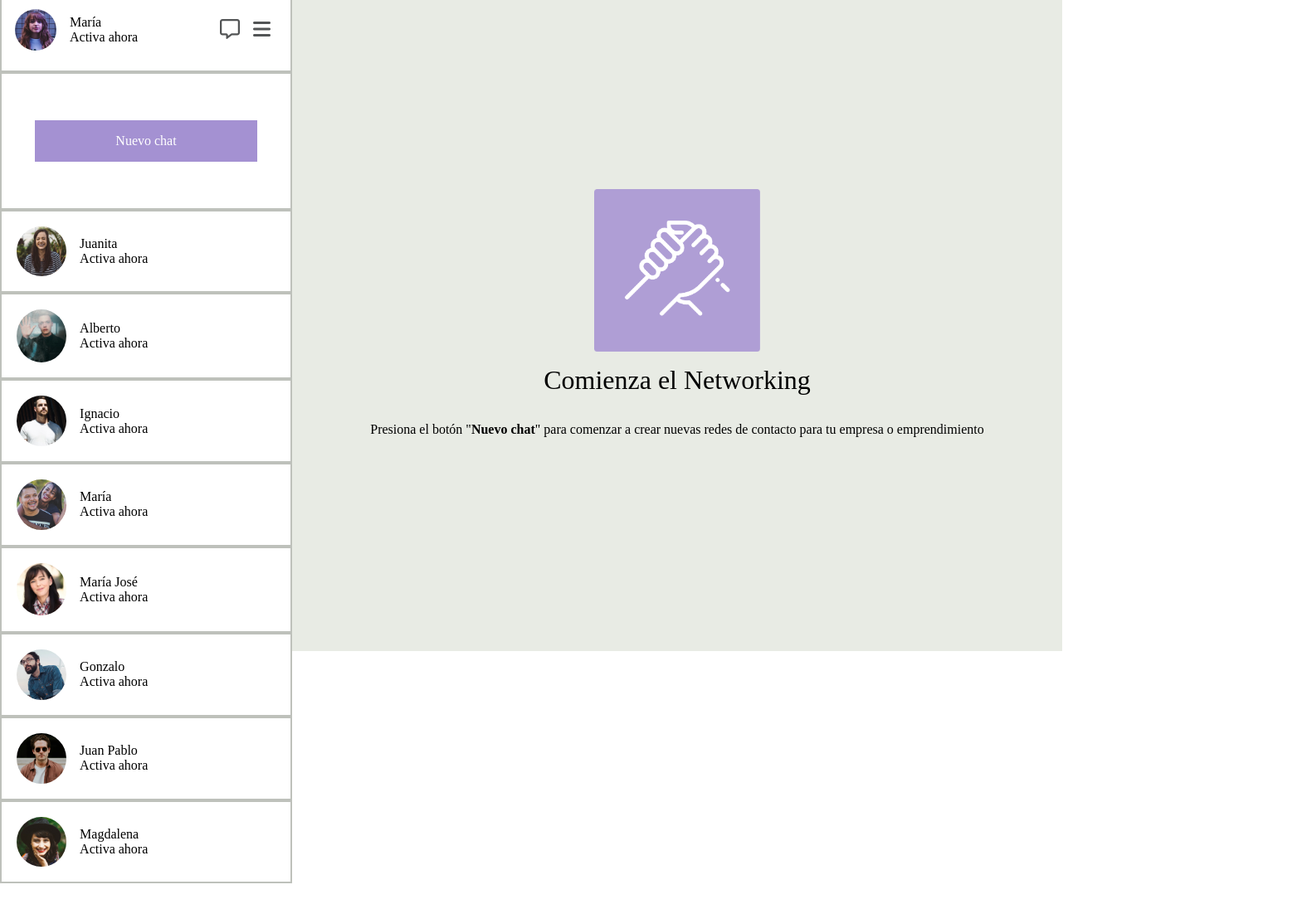
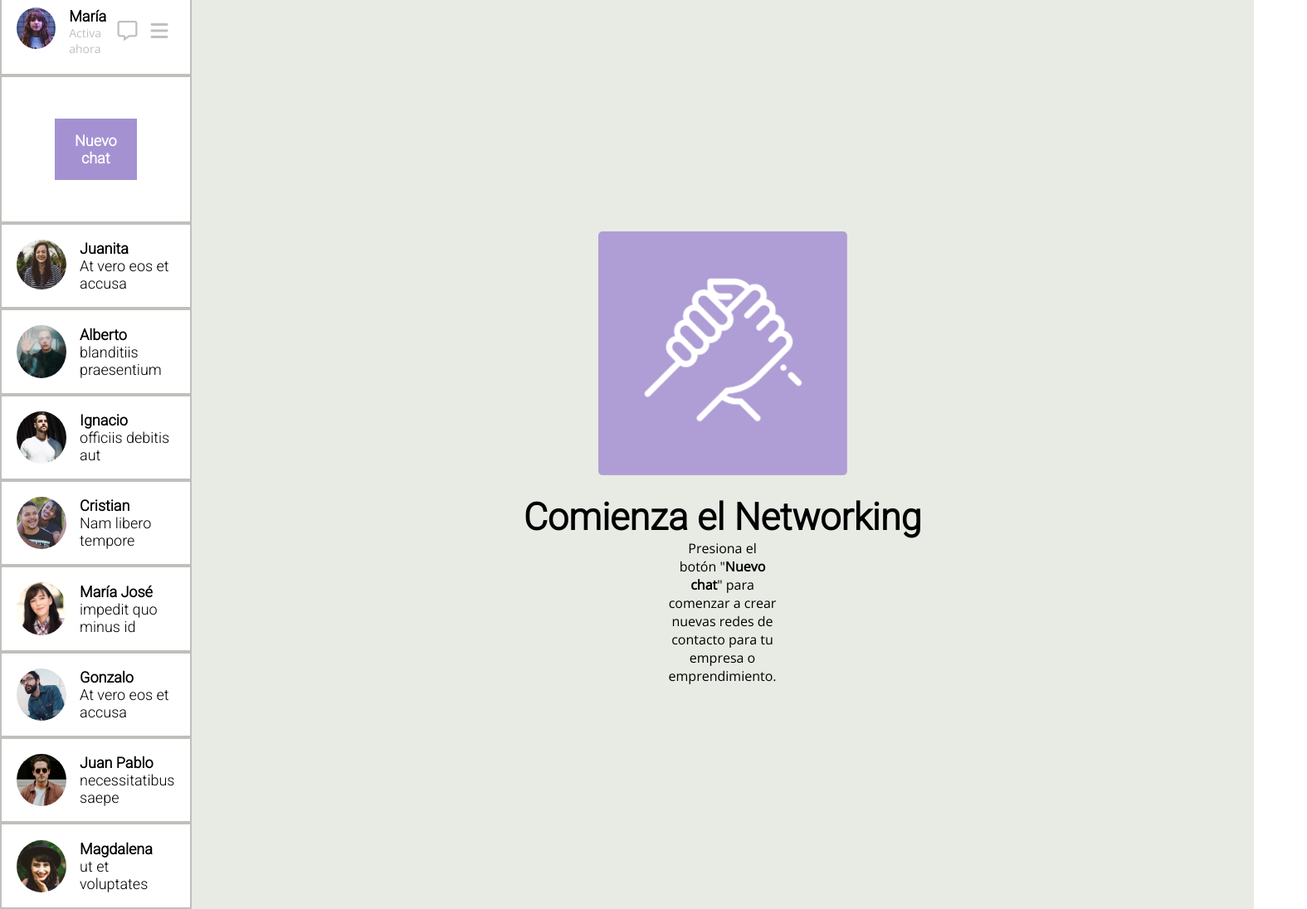
Before and after one commit to pramirezd/desafio1-cssavanzado, a plain HTML site: page index.html in a window 1280 px wide. Shown: the part 15-1111 px from the top of the page at 83% size, 1575 px wide, since content can reach past the window. Before the commit the page ends 1080 px from the top, so only its background shows below. Drawn offline with nearby package versions, Linux system fonts and the light colour scheme.

Commit message:
Modificacion fonts, tamaños, colores

```diff
--- a/assets/css/styles.css
+++ b/assets/css/styles.css
@@ -10,7 +10,7 @@ main{
 .container-chat{
     display: flex;
     flex-direction: column;
-    width: 22rem;
+    width: 25rem;
 }
 
 .user-main{
@@ -18,7 +18,7 @@ main{
     flex-direction: row;
     justify-content: space-between;
     align-items: center;
-    padding: 1rem;
+    padding: 1.13rem;
     border: 2px solid #bec1bb;
 }
 
@@ -40,10 +40,16 @@ main{
 
 .user-name{
     margin: 0;
+    font-family: 'Roboto';
+    font-size: 18px;
+    font-weight: bold;
 }
 
 .user-status{
     margin: 0;
+    font-family: 'Open Sans';
+    font-size: 14px;
+    color: #bec1bb;
 }
 
 .icons{
@@ -61,7 +67,10 @@ main{
 }
 
 .new-chat{
-    padding: 40px;
+    padding-left: 4rem;
+    padding-right: 4rem;
+    padding-top: 2rem;
+    padding-bottom: 2rem;
     border: 2px solid #bec1bb;
 }
 
@@ -70,6 +79,9 @@ main{
     padding: 1rem;
     text-align: center;
     color: white;
+    font-family: 'Roboto';
+    font-size: 18px;
+    font-weight: bold;
 }
 
 .client-info{
@@ -88,10 +100,15 @@ main{
 
 .client-name{
     margin: 0;
+    font-family: 'Roboto';
+    font-size: 18px;
+    font-weight: bold;
 }
 
 .client-message{
     margin: 0;
+    font-family: 'Roboto';
+    font-size: 18px;
 }
 
 .container-view{
@@ -99,12 +116,29 @@ main{
     flex-direction: column;
     justify-content: center;
     align-items: center;
-    width: calc(100% - 22rem);
-    height: 100vh;
+    width: 100%;
+    min-height: 100vh;
     background-color: #e8ebe4;
 }
 
+.img-hands{
+    margin: 1.5rem;
+}
+
 .titulo1{
-    font-size: xx-large;
-    margin: 1rem;
+    font-family: 'Roboto';
+    font-size: 45px;
+    font-weight: bolder;
+    text-align: center;
+    margin: 0;
 }
+
+.parrafo1{
+    font-family: 'Open Sans';
+    font-size: 16px;
+    font-weight: normal;
+    text-align: center;
+    padding-left: 40rem;
+    padding-right: 40rem;
+    margin: 0;
+}
--- a/index.html
+++ b/index.html
@@ -7,7 +7,7 @@
     <script src="https://kit.fontawesome.com/46b5c2afd3.js" crossorigin="anonymous"></script>
     <link rel="preconnect" href="https://fonts.googleapis.com">
     <link rel="preconnect" href="https://fonts.gstatic.com" crossorigin>
-    <link href="https://fonts.googleapis.com/css2?family=Open+Sans&family=Roboto:wght@700&display=swap" rel="stylesheet">
+    <link href="https://fonts.googleapis.com/css2?family=Open+Sans&family=Roboto:wght@300&display=swap" rel="stylesheet">
     <title>Chat</title>
 </head>
 <body>
@@ -24,8 +24,8 @@
                     </div>
                 </div>
                 <div class="icons">
-                    <p class="msgs"><i class="fa-regular fa-message fa-xl" style="color: #525455;"></i></p>
-                    <p class="bars"><i class="fa-solid fa-bars fa-xl" style="color: #525455;"></i></p>
+                    <p class="msgs"><i class="fa-regular fa-message fa-xl" style="color: #bec1bb;"></i></p>
+                    <p class="bars"><i class="fa-solid fa-bars fa-xl" style="color: #bec1bb;"></i></p>
                 </div>
             </div>
             <!-- Contenedor botón chat -->
@@ -34,79 +34,75 @@
             </div>
             <!-- Contenedores de contactos -->
             <div class="client-info">
-                <img src="assets/img/juanita.jpg" alt="maria" width="60px" height="60px" class="img-chat">
+                <img src="assets/img/juanita.jpg" alt="juanita" width="60px" height="60px" class="img-chat">
                 <div class="client-online">
                     <p class="client-name">Juanita</p>
-                    <p class="client-message">Activa ahora</p>
+                    <p class="client-message">At vero eos et accusa</p>
                 </div>
             </div>
 
             <div class="client-info">
-                <img src="assets/img/alberto.jpg" alt="maria" width="60px" class="img-chat">
+                <img src="assets/img/alberto.jpg" alt="alberto" width="60px" class="img-chat">
                 <div class="client-online">
                     <p class="client-name">Alberto</p>
-                    <p class="client-message">Activa ahora</p>
+                    <p class="client-message">blanditiis praesentium</p>
                 </div>
             </div>
 
             <div class="client-info">
-                <img src="assets/img/ignacio.jpg" alt="maria" width="60px" class="img-chat">
+                <img src="assets/img/ignacio.jpg" alt="ignacio" width="60px" class="img-chat">
                 <div class="client-online">
                     <p class="client-name">Ignacio</p>
-                    <p class="client-message">Activa ahora</p>
+                    <p class="client-message">officiis debitis aut</p>
                 </div>
             </div>
 
             <div class="client-info">
-                <img src="assets/img/cristian.jpg" alt="maria" width="60px" class="img-chat">
+                <img src="assets/img/cristian.jpg" alt="cristian" width="60px" class="img-chat">
                 <div class="client-online">
-                    <p class="client-name">María</p>
-                    <p class="client-message">Activa ahora</p>
+                    <p class="client-name">Cristian</p>
+                    <p class="client-message">Nam libero tempore</p>
                 </div>
             </div>
 
             <div class="client-info">
-                <img src="assets/img/mariajose.jpg" alt="maria" width="60px" class="img-chat">
+                <img src="assets/img/mariajose.jpg" alt="mariajose" width="60px" class="img-chat">
                 <div class="client-online">
                     <p class="client-name">María José</p>
-                    <p class="client-message">Activa ahora</p>
+                    <p class="client-message">impedit quo minus id</p>
                 </div>
             </div>
 
             <div class="client-info">
-                <img src="assets/img/gonzalo.jpg" alt="maria" width="60px" class="img-chat">
+                <img src="assets/img/gonzalo.jpg" alt="gonzalo" width="60px" class="img-chat">
                 <div class="client-online">
                     <p class="client-name">Gonzalo</p>
-                    <p class="client-message">Activa ahora</p>
+                    <p class="client-message">At vero eos et accusa</p>
                 </div>
             </div>
 
             <div class="client-info">
-                <img src="assets/img/juanpablo.jpg" alt="maria" width="60px" class="img-chat">
+                <img src="assets/img/juanpablo.jpg" alt="juanpablo" width="60px" class="img-chat">
                 <div class="client-online">
                     <p class="client-name">Juan Pablo</p>
-                    <p class="client-message">Activa ahora</p>
+                    <p class="client-message">necessitatibus saepe</p>
                 </div>
             </div>
 
             <div class="client-info">
-                <img src="assets/img/magdalena.jpg" alt="maria" width="60px" class="img-chat">
+                <img src="assets/img/magdalena.jpg" alt="magdalena" width="60px" class="img-chat">
                 <div class="client-online">
                     <p class="client-name">Magdalena</p>
-                    <p class="client-message">Activa ahora</p>
+                    <p class="client-message">ut et voluptates</p>
                 </div>
             </div>
         </div>
 
         <!-- Contenedor pantalla principal -->
         <div class="container-view">
-            <img src="assets/img/hand.png" alt="logo-manos" width="200px">
-            <p class="titulo1">
-                Comienza el Networking
-            </p>
-            <p class="parrafo1">
-                Presiona el botón "<b>Nuevo chat</b>" para comenzar a crear nuevas redes de contacto para tu empresa o emprendimiento
-            </p>
+            <img src="assets/img/hand.png" alt="logo-manos" width="300px" class="img-hands">
+            <p class="titulo1">Comienza el Networking</p>
+            <p class="parrafo1">Presiona el botón "<b>Nuevo chat</b>" para comenzar a crear nuevas redes de contacto para tu empresa o emprendimiento.</p>
         </div>
 
     </main>
```
